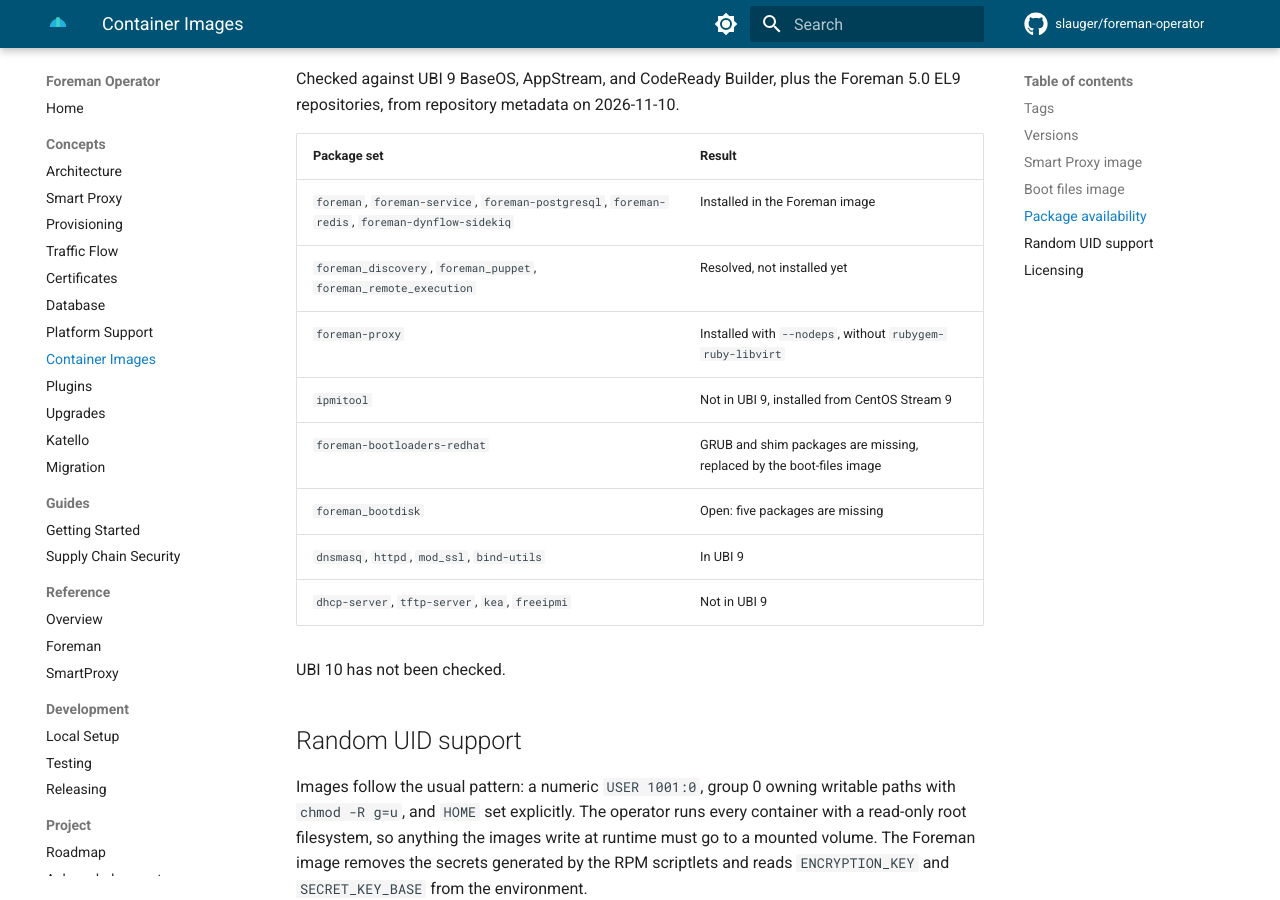
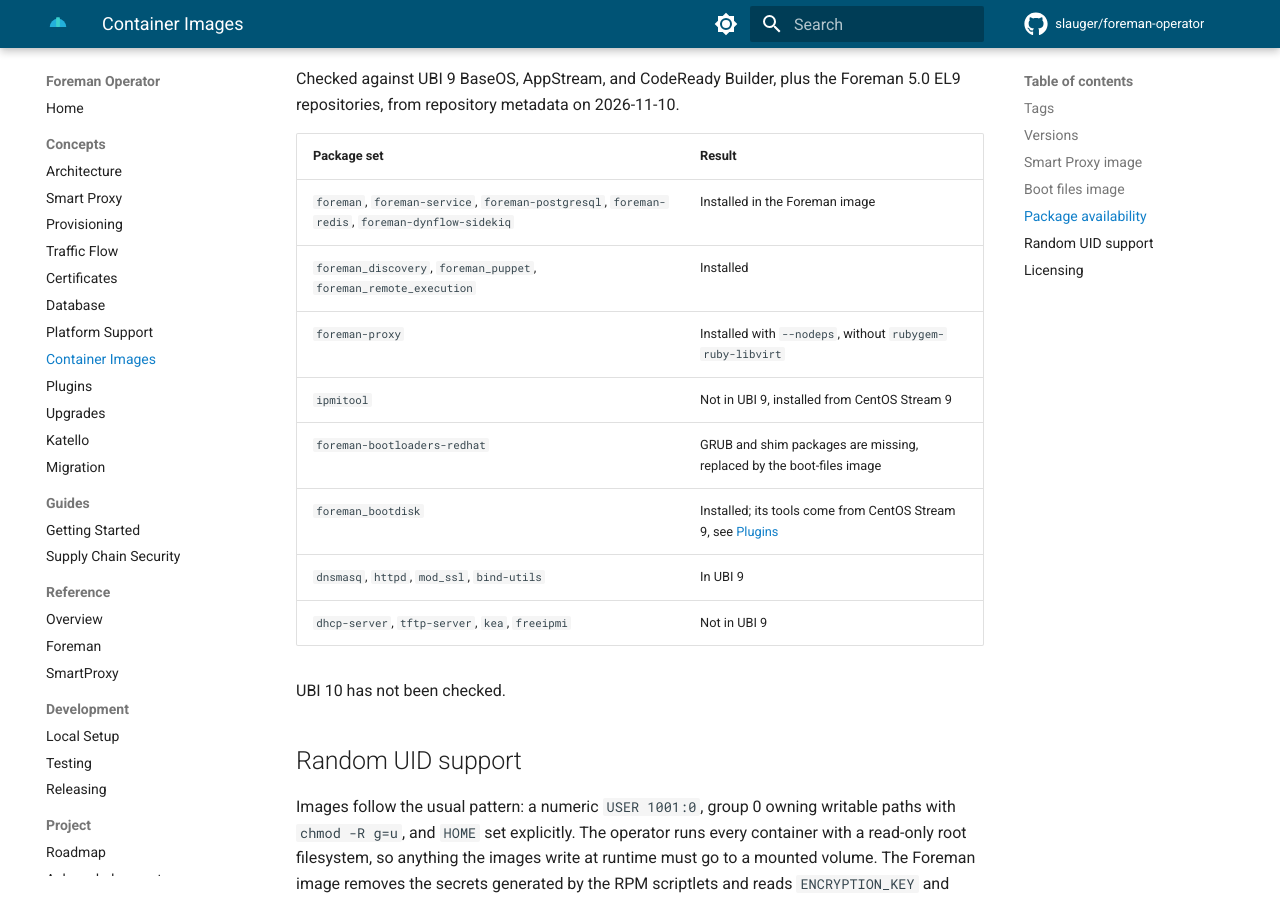
Before and after one commit to slauger/foreman-operator, an MkDocs documentation site: the page built from docs/concepts/images.md, in a window 1280 px wide and 900 px high, scrolled down 2791 px. Built offline with MkDocs 1.6.1 and Material for MkDocs 9.7.7, drawn with Linux system fonts in a browser that asks for light colours; comment, search, counter and statistics services are not loaded; some of the changed text lies outside the part shown.

Commit message:
feat: add foreman_bootdisk to the plugin catalog
The tools foreman_bootdisk needs to build boot ISOs are in RHEL 9 but not in
UBI 9. syslinux, ipxe-bootimgs-x86, xorriso, dosfstools, and mtools come from
signed CentOS Stream 9 packages with their other dependencies from UBI 9. The
EFI boot image needs only the GRUB 2 and shim binaries, which are copied to the
default Grub2 directory /var/lib/foreman/bootdisk, so the plugin is installed
without the grub2-efi-x64 dependency.

Closes #28

```diff
--- a/docs/concepts/images.md
+++ b/docs/concepts/images.md
@@ -8,7 +8,7 @@ The upstream Foreman images are based on CentOS Stream 10, declare named users,
 | Image | Base | Content | Platforms |
 |---|---|---|---|
 | `ghcr.io/slauger/foreman-operator` | UBI 9 minimal | Operator binary | amd64, arm64 |
-| `ghcr.io/slauger/foreman-operator-foreman` | UBI 9 | Foreman 5.0 RPMs and the [plugin catalog](plugins.md#catalog) | amd64 |
+| `ghcr.io/slauger/foreman-operator-foreman` | UBI 9, boot disk tools from CentOS Stream 9 | Foreman 5.0 RPMs and the [plugin catalog](plugins.md#catalog) | amd64 |
 | `ghcr.io/slauger/foreman-operator-smart-proxy` | UBI 9 | `foreman-proxy`, `smart_proxy_dhcp_dnsmasq`, dnsmasq, `bind-utils`, the dnsmasq supervisor, `ipmitool`, and the Dynflow, Remote Execution SSH, and Ansible plugins with the OpenSSH client and `ansible-core` | amd64 |
 | `ghcr.io/slauger/foreman-operator-boot-files` | UBI 9 minimal, files from CentOS Stream 9 | syslinux, GRUB 2, and shim boot loaders | amd64 |
 | `ghcr.io/slauger/foreman-operator-frontend` | UBI 9 | `httpd`, `mod_ssl`; runs as the container `httpd` in the Foreman web pods, the configuration is mounted by the operator | amd64, arm64 |
@@ -59,11 +59,11 @@ Checked against UBI 9 BaseOS, AppStream, and CodeReady Builder, plus the Foreman
 | Package set | Result |
 |---|---|
 | `foreman`, `foreman-service`, `foreman-postgresql`, `foreman-redis`, `foreman-dynflow-sidekiq` | Installed in the Foreman image |
-| `foreman_discovery`, `foreman_puppet`, `foreman_remote_execution` | Resolved, not installed yet |
+| `foreman_discovery`, `foreman_puppet`, `foreman_remote_execution` | Installed |
 | `foreman-proxy` | Installed with `--nodeps`, without `rubygem-ruby-libvirt` |
 | `ipmitool` | Not in UBI 9, installed from CentOS Stream 9 |
 | `foreman-bootloaders-redhat` | GRUB and shim packages are missing, replaced by the boot-files image |
-| `foreman_bootdisk` | Open: five packages are missing |
+| `foreman_bootdisk` | Installed; its tools come from CentOS Stream 9, see [Plugins](plugins.md#boot-disks) |
 | `dnsmasq`, `httpd`, `mod_ssl`, `bind-utils` | In UBI 9 |
 | `dhcp-server`, `tftp-server`, `kea`, `freeipmi` | Not in UBI 9 |
 
```
Also changed, not shown: README.md (+1 -1 lines), docs/_snippets/features.md (+1 -1 lines), docs/concepts/plugins.md (+5 -1 lines), 7 other files.
